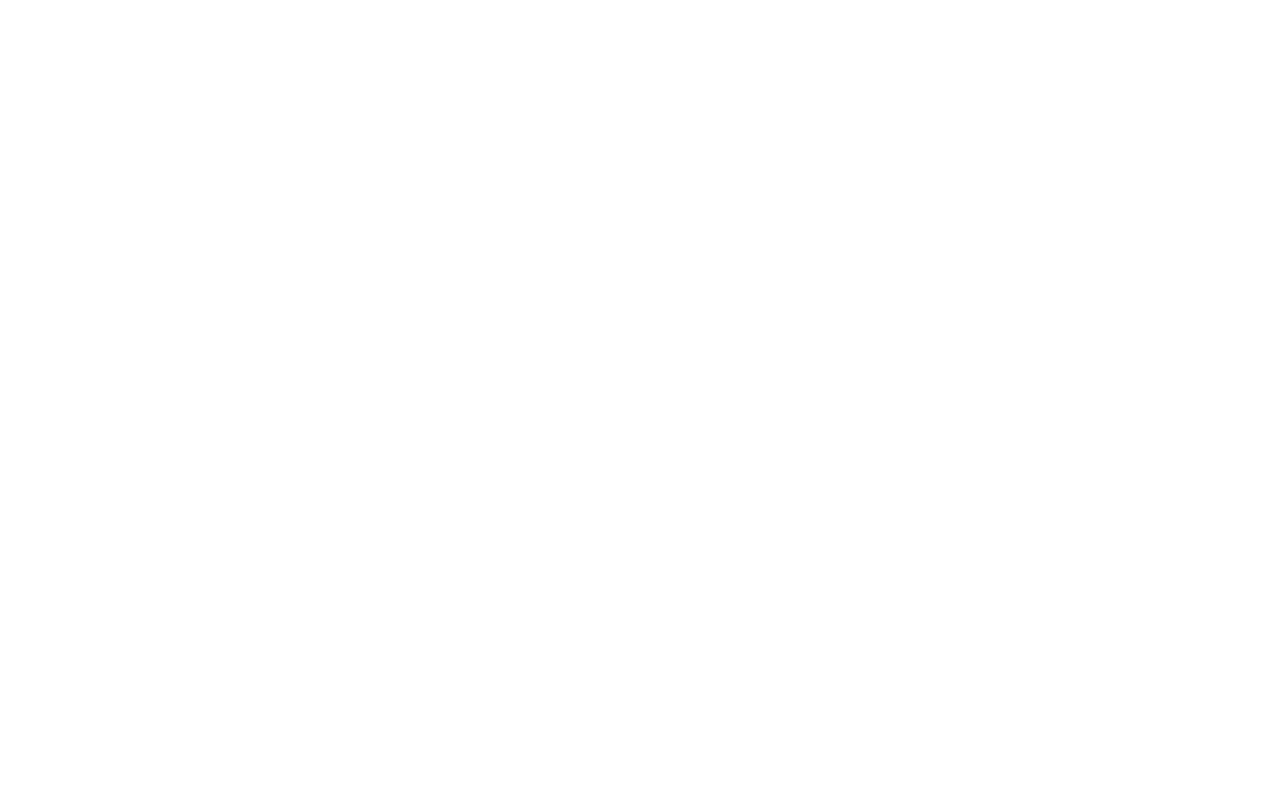
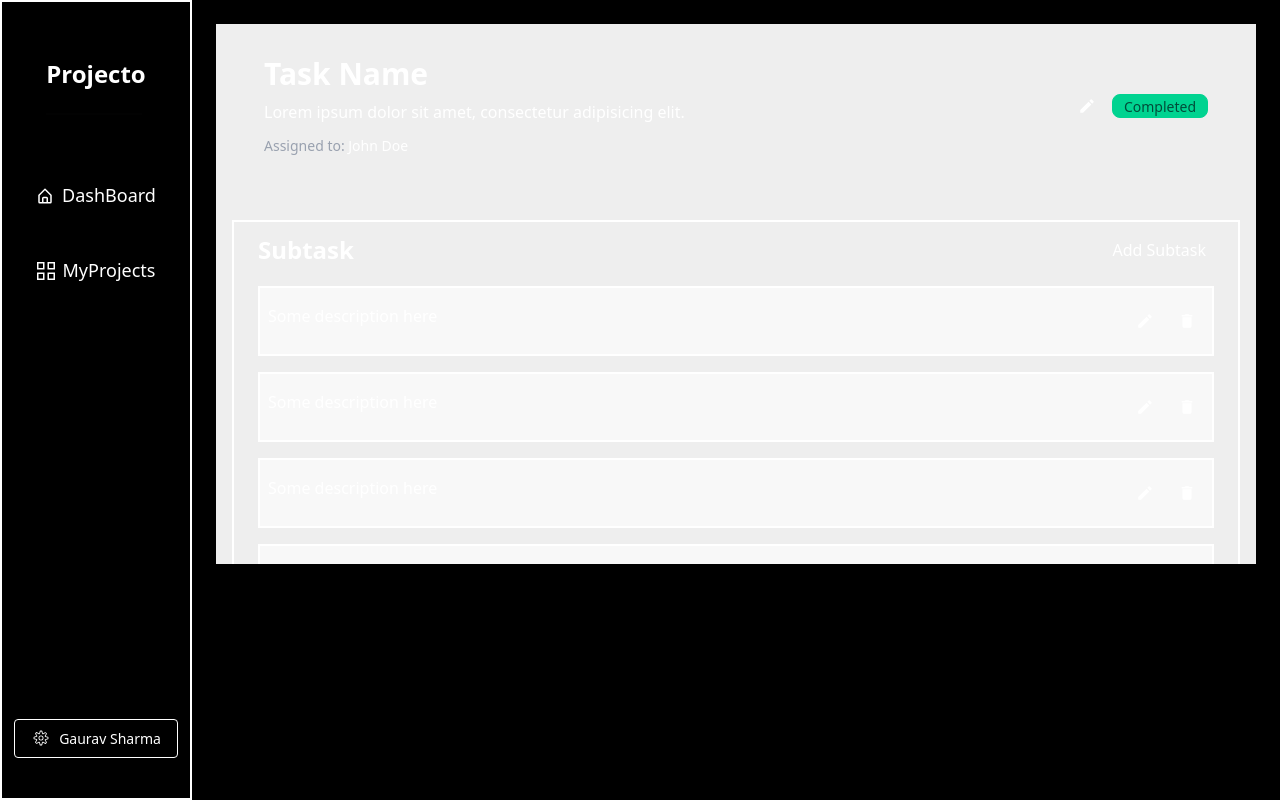
Before and after one commit to GauravSharma1711/Taskify, a React (Vite) app in the folder frontend/: page /task in a window 1280 px wide. Before the commit this address had no page. Built offline with nearby package versions, Linux system fonts and the light colour scheme.

Commit message:
model folder added

```diff
--- a/frontend/src/App.jsx
+++ b/frontend/src/App.jsx
@@ -8,6 +8,7 @@ import Layout from './layout/Layout'
 import MyProjects from './pages/MyProjects'
 import Profile from './pages/Profile'
 import Project from './components/Project'
+import Task from './pages/Task'
 
 
 const App = () => {
@@ -24,6 +25,7 @@ const App = () => {
         <Route path="/myprojects" element={<MyProjects />} />
         <Route path="/profile" element={<Profile />} />
         <Route path="/project" element={<Project/>} />
+          <Route path="/task" element={<Task/>} />
         {/* You can add more sidebar pages here */}
       </Route>
 
--- /dev/null
+++ b/frontend/src/components/Bar.jsx
@@ -0,0 +1,24 @@
+import React from 'react';
+import { MdDelete, MdEdit } from "react-icons/md";
+import Update from '../modals/Update';
+
+const Bar = () => {
+  return (
+    <div className='flex justify-between py-2 my-2 mx-6 border-2 border-white bg-base-200'>
+      <div className='m-2'>
+        <p>Some description here</p>
+      </div>
+
+      {/* Action buttons: wrap both in buttons for consistency */}
+      <div className='flex gap-2 items-center m-2'>
+        <Update />
+
+        <button className='p-2 rounded-md flex items-center justify-center cursor-pointer hover:bg-base-300'>
+          <MdDelete size={18} />
+        </button>
+      </div>
+    </div>
+  );
+};
+
+export default Bar;
--- a/frontend/src/components/Project.jsx
+++ b/frontend/src/components/Project.jsx
@@ -1,4 +1,8 @@
 import React from 'react'
+import Bar from './Bar'
+import { Link } from 'react-router-dom'
+import TaskModal from '../modals/TaskModal'
+import NoteModal from '../modals/NoteModal'
 
 const Project = () => {
   return (
@@ -18,19 +22,19 @@ const Project = () => {
     <h2 className=' font-bold text-2xl'>Tasks</h2>
         </div>
         <div>
-    <button>Add Task</button>
+    <TaskModal/>
         </div>
     </div>
 
       <div className='grid grid-cols-1 place-items-center md:grid-cols-2 lg:grid-cols-3 gap-6 p-8'>
 
 
-        <div className='card bg-base-100 w-full rounded-lg shadow-lg transform transition-transform hover:scale-105'>
+        <Link to={'/task'} className='card bg-base-100 w-full rounded-lg shadow-lg transform transition-transform hover:scale-105'>
           <div className="card-body flex flex-col items-center justify-center p-6">
             <h2 className="card-title text-xl font-semibold text-blue-400 mb-2">Total</h2>
             <span className='font-bold text-5xl text-white'>7</span>
           </div>
-        </div>
+        </Link>
 
 
         <div className='card bg-base-100 w-full rounded-lg shadow-lg transform transition-transform hover:scale-105'>
@@ -77,39 +81,18 @@ const Project = () => {
 
 
  <div className=' flex flex-col border-2 mx-4 my-4 border-white   ' >
-
 <div className=' p-2 flex items-center justify-between mx-4  '>
         <div>
     <h2 className=' font-bold text-2xl'>Notes</h2>
         </div>
         <div>
-    <button>Add Note</button>
+    <NoteModal/>
         </div>
     </div>
-
-        <div className='grid grid-cols-1 lg:grid-cols-3 place-items-center gap-4 p-8'>
-  <div className='card bg-base-200 w-full max-w-xs shadow-sm'>
-    <div className="card-body flex flex-col items-center justify-center">
-      <h2 className="card-title">Total</h2>
-      <span className='font-bold text-2xl'>7</span>
-    </div>
-  </div>
-
-  <div className='card bg-base-200 w-full max-w-xs shadow-sm'>
-    <div className="card-body flex flex-col items-center justify-center">
-      <h2 className="card-title">Completed</h2>
-      <span className='font-bold text-2xl'>4</span>
-    </div>
-  </div>
-
-  <div className='card bg-base-200 w-full max-w-xs shadow-sm'>
-    <div className="card-body flex flex-col items-center justify-center">
-      <h2 className="card-title">Remaining</h2>
-      <span className='font-bold text-2xl'>3</span>
-    </div>
-  </div>
-</div>
-
+<Bar/>
+<Bar/>
+<Bar/>
+<Bar/>
  </div>
 
 
--- /dev/null
+++ b/frontend/src/modals/NoteModal.jsx
@@ -0,0 +1,45 @@
+import React from 'react'
+
+const NoteModal = () => {
+  return (
+    <>
+         <button
+         className='w-full p-2 rounded-md flex items-center justify-center gap-2 cursor-pointer'
+          onClick={() => document.getElementById('add_note_modal').showModal()}
+         >
+
+                 <h3>Add Note</h3>
+             </button>
+
+
+    {/* Modal */}
+         <dialog id="add_note_modal" className="modal"  >
+           <div className="modal-box">
+             <h3 className="font-bold text-xl mb-4">Add Note</h3>
+
+              <form method="dialog">
+     <button className="btn btn-sm btn-circle btn-ghost absolute right-2 top-2">✕</button>
+   </form>
+
+             <form method="dialog" className="flex flex-col gap-4">
+
+
+
+
+       <input
+                 type="text"
+                 placeholder="Content"
+                 className="input input-bordered focus:outline-none w-full"
+               />
+
+               <div className="modal-action">
+                 <button className="btn border-slate-700 bg-base-200 w-full">Add</button>
+               </div>
+             </form>
+           </div>
+         </dialog>
+         </>
+  )
+}
+
+export default NoteModal
--- /dev/null
+++ b/frontend/src/modals/SubtaskModal.jsx
@@ -0,0 +1,46 @@
+import React from 'react'
+
+const SubtaskModal = () => {
+  return (
+    <>
+         <button
+         className='w-full p-2 rounded-md flex items-center justify-center gap-2 cursor-pointer'
+          onClick={() => document.getElementById('add_subtask_modal').showModal()}
+         >
+
+                 <h3>Add Subtask</h3>
+             </button>
+
+
+    {/* Modal */}
+         <dialog id="add_subtask_modal" className="modal"  >
+           <div className="modal-box">
+             <h3 className="font-bold text-xl mb-4">Add Subtask</h3>
+
+              <form method="dialog">
+     <button className="btn btn-sm btn-circle btn-ghost absolute right-2 top-2">✕</button>
+   </form>
+
+             <form method="dialog" className="flex flex-col gap-4">
+
+
+                 <input
+                 type="text"
+                 placeholder="Title"
+                 className="input input-bordered focus:outline-none w-full"
+               />
+
+
+
+
+               <div className="modal-action">
+                 <button className="btn border-slate-700 bg-base-200 w-full">Add</button>
+               </div>
+             </form>
+           </div>
+         </dialog>
+         </>
+  )
+}
+
+export default SubtaskModal
--- /dev/null
+++ b/frontend/src/modals/TaskModal.jsx
@@ -0,0 +1,50 @@
+import React from 'react'
+
+const TaskModal = () => {
+  return (
+    <>
+         <button
+         className='w-full  p-2 rounded-md flex items-center justify-center gap-2 cursor-pointer'
+          onClick={() => document.getElementById('add_task_modal').showModal()}
+         >
+                <h3>Add Task</h3>
+             </button>
+
+
+    {/* Modal */}
+         <dialog id="add_task_modal" className="modal"  >
+           <div className="modal-box">
+             <h3 className="font-bold text-xl mb-4">Add Task</h3>
+
+              <form method="dialog">
+     <button className="btn btn-sm btn-circle btn-ghost absolute right-2 top-2">✕</button>
+   </form>
+
+             <form method="dialog" className="flex flex-col gap-4">
+
+               <input
+                 type="text"
+                 placeholder="Title"
+                 className="input input-bordered focus:outline-none w-full"
+               />
+
+                 <input
+                 type="text"
+                 placeholder="Description"
+                 className="input input-bordered focus:outline-none w-full"
+               />
+
+
+
+
+               <div className="modal-action">
+                 <button className="btn border-slate-700 bg-base-200 w-full">Add</button>
+               </div>
+             </form>
+           </div>
+         </dialog>
+         </>
+  )
+}
+
+export default TaskModal
--- /dev/null
+++ b/frontend/src/modals/Update.jsx
@@ -0,0 +1,50 @@
+import React from 'react'
+import { MdEdit } from "react-icons/md";
+const Update = () => {
+  return (
+    <>
+         <button
+         className='w-full  p-2 rounded-md flex items-center justify-center gap-2 cursor-pointer'
+          onClick={() => document.getElementById('update_modal').showModal()}
+         >
+                 <MdEdit size={18} />
+             </button>
+
+
+    {/* Modal */}
+         <dialog id="update_modal" className="modal"  >
+           <div className="modal-box">
+             <h3 className="font-bold text-xl mb-4">Update</h3>
+
+              <form method="dialog">
+     <button className="btn btn-sm btn-circle btn-ghost absolute right-2 top-2">✕</button>
+   </form>
+
+             <form method="dialog" className="flex flex-col gap-4">
+
+               <input
+                 type="text"
+                 placeholder="Title"
+                 className="input input-bordered focus:outline-none w-full"
+               />
+
+                 <input
+                 type="text"
+                 placeholder="Description"
+                 className="input input-bordered focus:outline-none w-full"
+               />
+
+
+
+
+               <div className="modal-action">
+                 <button className="btn border-slate-700 bg-base-200 w-full">Add</button>
+               </div>
+             </form>
+           </div>
+         </dialog>
+         </>
+  )
+}
+
+export default Update
--- a/frontend/src/pages/MyProjects.jsx
+++ b/frontend/src/pages/MyProjects.jsx
@@ -1,6 +1,7 @@
 
 
 import React from 'react';
+import { Link } from 'react-router-dom';
 
 const MyProjects = () => {
   return (
@@ -15,12 +16,12 @@ const MyProjects = () => {
       <div className='grid grid-cols-1 place-items-center md:grid-cols-2 lg:grid-cols-3 gap-6 p-8'>
 
 
-        <div className='card bg-base-200 w-full rounded-lg shadow-lg transform transition-transform hover:scale-105'>
+        <Link to={'/project'} className='card bg-base-200 w-full rounded-lg shadow-lg transform transition-transform hover:scale-105'>
           <div className="card-body flex flex-col items-center justify-center p-6">
             <h2 className="card-title text-xl font-semibold text-blue-400 mb-2">Total</h2>
             <span className='font-bold text-5xl text-white'>7</span>
           </div>
-        </div>
+        </Link>
 
 
         <div className='card bg-base-200 w-full rounded-lg shadow-lg transform transition-transform hover:scale-105'>
--- /dev/null
+++ b/frontend/src/pages/Task.jsx
@@ -0,0 +1,43 @@
+import React from 'react'
+import Bar from '../components/Bar'
+import SubtaskModal from '../modals/SubtaskModal'
+import Update from '../modals/Update'
+
+const Task = () => {
+  return (
+   <div className=' flex flex-col gap-4 bg-base-300 w-full  h-[540px] overflow-y-scroll ' >
+
+ <div className=' flex justify-between px-8 py-4 m-4' >
+    <div className=' flex flex-col gap-2'>
+    <h1 className=' font-bold text-3xl' >Task Name</h1>
+    <p className=' font-light' >Lorem ipsum dolor sit amet, consectetur adipisicing elit.</p>
+     <p className='text-sm text-gray-400 mt-1'>Assigned to: <span className='font-medium text-white'>John Doe</span></p>
+    </div>
+    <div className=' flex items-center gap-2'>
+         <Update/>
+        <div className="badge badge-success">Completed</div>
+
+    </div>
+   </div>
+
+
+<div className=' flex flex-col border-2 mx-4 my-4 border-white   ' >
+<div className=' p-2 flex items-center justify-between mx-4  '>
+        <div>
+    <h2 className=' font-bold text-2xl'>Subtask</h2>
+        </div>
+        <div>
+   <SubtaskModal/>
+        </div>
+    </div>
+<Bar/>
+<Bar/>
+<Bar/>
+<Bar/>
+ </div>
+
+    </div>
+  )
+}
+
+export default Task
```
